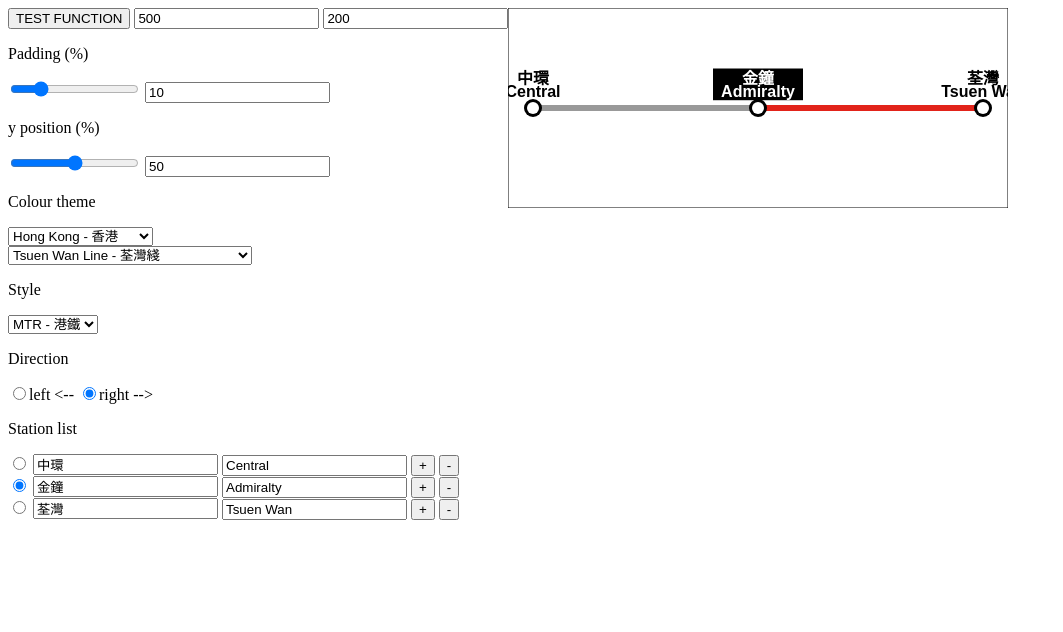
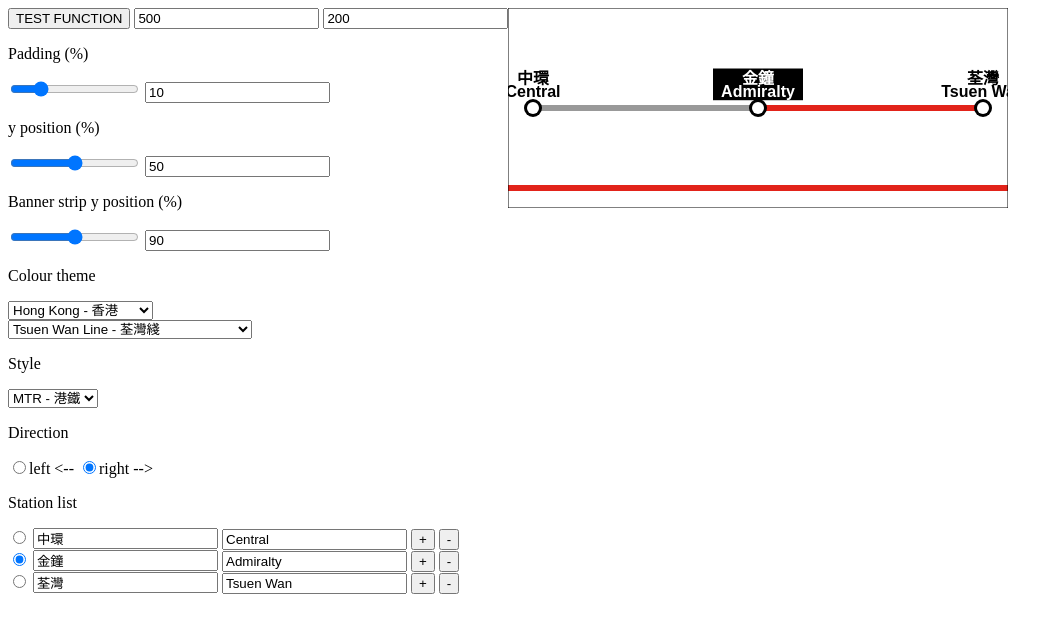
Before and after one commit to wongchito/GenRailMap, a plain HTML site: page index.html in a window 1280 px wide. Shown: the whole page, without its empty margins (0-1063 px from the left). Drawn offline with Linux system fonts and the light colour scheme.

Commit message:
Add banner strip

```diff
--- a/gen_rail_map.js
+++ b/gen_rail_map.js
@@ -110,6 +110,31 @@
     redrawLineMain();
     redrawLinePassed();
     redrawStn();
+}
+
+function setStripY(src) {
+    // Get new value
+    if (src == 'slider') {
+        var strip_pc = document.getElementById('strip_slider').value;
+        document.getElementById('strip_text').value = strip_pc;
+    }
+    if (src == 'text') {
+        var strip_pc = document.getElementById('strip_text').value;
+        document.getElementById('strip_slider').value = strip_pc;
+    }
+
+    // Log changes
+    var params_instance = getParams();
+    params_instance['strip_pc'] = strip_pc;
+    putParams(params_instance);
+
+    // Apply changes
+    var svg_height = params_instance['svg_height'];
+    var svg_width = params_instance['svg_width'];
+    var strip_y = svg_height * strip_pc / 100;
+
+    var strip_path_str = 'M 0,' + strip_y.toString() + ' H ' + svg_width;
+    document.getElementById('strip').setAttribute('d', strip_path_str);
 }
 
 function setLineColour() {
--- a/index.html
+++ b/index.html
@@ -36,6 +36,10 @@
 <p>y position (%)</p>
 <input id="y_slider" type="range" value="50" min="0" max="100" onchange="setY('slider')"/>
 <input id="y_text" type="text" value="50" onchange="setY('text')"/>
+
+<p>Banner strip y position (%)</p>
+<input id="strip_slider" type="range" value="90" min="80" max="100" onchange="setStripY('slider')"/>
+<input id="strip_text" type="text" value="90" onchange="setStripY('text')"/>
 
 <p>Colour theme</p>
 <select id="colour_city" onchange="getCity(this)">
@@ -304,6 +308,10 @@
         <path id="line_passed" class="cunknown" d="M 250,100 H 25"/>
     </g>
 
+    <g class="LineDiagram">
+        <path id="strip" class="ctwl" d="M 0,180 H 500"/>
+    </g>
+
     <g id="stations">
         <use xlink:href="#int" transform="translate(25,100)" id="stn_icon_0"/>
         <use xlink:href="#int" transform="translate(250,100)" id="stn_icon_1"/>
--- a/params.js
+++ b/params.js
@@ -3,6 +3,7 @@
     'svg_height': '200',
     'padding': '10',
     'y_pc': '50',
+    'strip_pc': '90',
 
     'colour_city': 'hk',
     'colour_name': 'ctwl',
```
